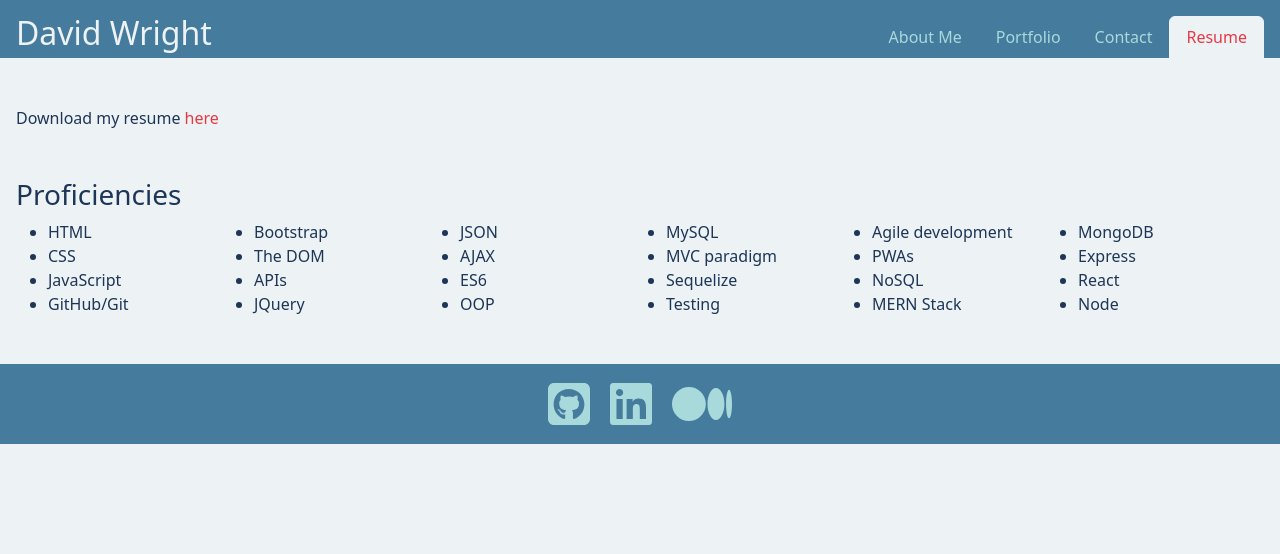
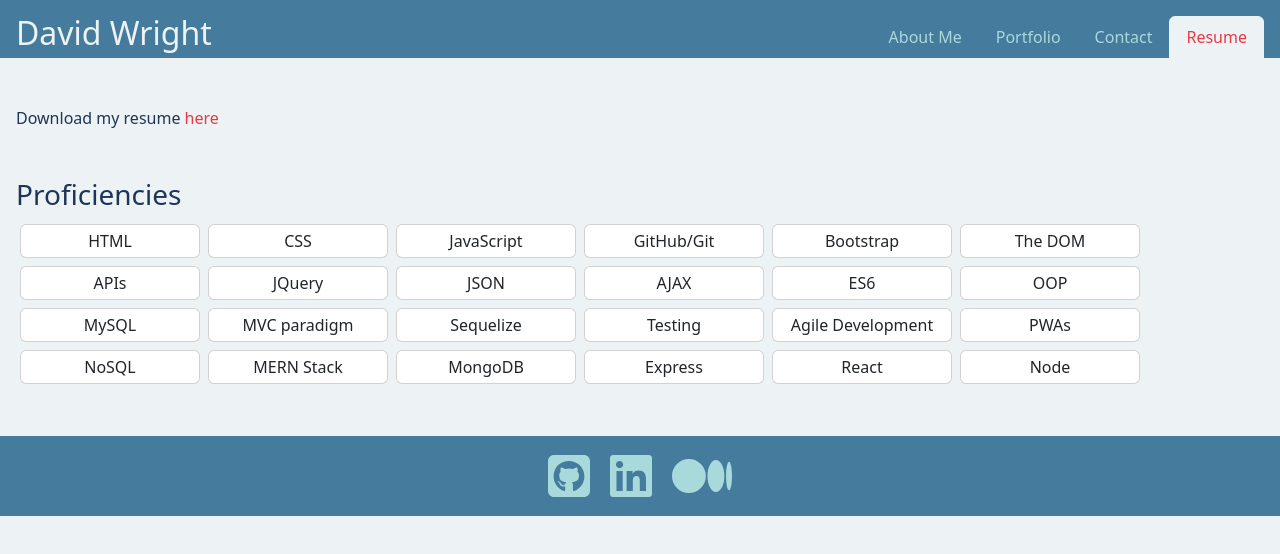
Before and after one commit to d-a-v-i-d-w-r-i-g-h-t/react-portfolio, a React (Vite) app: page /Resume in a window 1280 px wide. Shown: the top 554 px of the page. Built offline with nearby package versions, Linux system fonts and the light colour scheme.

Commit message:
Change list to minicards

```diff
--- /dev/null
+++ b/src/components/MiniCard.jsx
@@ -0,0 +1,9 @@
+const MiniCard = ({ proficiency }) => {
+  return(
+    <div className="mini-card card m-1 text-center">
+        <p className="px-2 py-1 m-0">{proficiency}</p>
+    </div>
+  );
+}
+
+export default MiniCard;
--- a/src/pages/Contact.jsx
+++ b/src/pages/Contact.jsx
@@ -189,7 +189,7 @@ function Contact() {
       </form>
 
       {/* email link */}
-      <p>Or contact me directly at <a href="mailto:d4v1dwr1gh7@gmail.com" className="link">d4v1dwr1gh7@gmail.com</a></p>
+      <p>Or contact me directly at <a href="mailto:davidswright73@gmail.com" className="link">davidswright73@gmail.com</a></p>
     </div>
   );
 }
--- /dev/null
+++ b/src/pages/Resume.css
@@ -0,0 +1,17 @@
+/* .proficiency-container {
+  display: flex;
+  flex-wrap: wrap;
+  gap: 10px;
+}
+
+.proficiency-card {
+  padding: 2px;
+  border: 1px solid #ccc;
+  border-radius: 5px;
+  background-color: #f9f9f9;
+} */
+
+.mini-card {
+  width: 180px;
+
+}
--- a/src/pages/Resume.jsx
+++ b/src/pages/Resume.jsx
@@ -1,6 +1,37 @@
-export default function Resume() {
+import MiniCard from '../components/MiniCard';
+import './Resume.css';
+
+const Resume = () => {
   // file path for downloadable resume
   const resumeFilePath = 'src/assets/files/Resume-David-Wright.pdf';
+  // proficiencies array
+  const proficiencies = [
+    "HTML",
+    "CSS",
+    "JavaScript",
+    "GitHub/Git",
+    "Bootstrap",
+    "The DOM",
+    "APIs",
+    "JQuery",
+    "JSON",
+    "AJAX",
+    "ES6",
+    "OOP",
+    "MySQL",
+    "MVC paradigm",
+    "Sequelize",
+    "Testing",
+    "Agile Development",
+    "PWAs",
+    "NoSQL",
+    "MERN Stack",
+    "MongoDB",
+    "Express",
+    "React",
+    "Node",
+  ];
+
 
   return (
     <div>
@@ -12,34 +43,15 @@ export default function Resume() {
           target="_blank"
         >here</a>
       </p>
-      {/* list of proficiencies */}
+      {/* list of proficiencies as individual mini cards */}
       <h3 className="mt-5">Proficiencies</h3>
-      <ul className="multi-column-list">
-        <li>HTML</li>
-        <li>CSS</li>
-        <li>JavaScript</li>
-        <li>GitHub/Git</li>
-        <li>Bootstrap</li>
-        <li>The DOM</li>
-        <li>APIs</li>
-        <li>JQuery</li>
-        <li>JSON</li>
-        <li>AJAX</li>
-        <li>ES6</li>
-        <li>OOP</li>
-        <li>MySQL</li>
-        <li>MVC paradigm</li>
-        <li>Sequelize</li>
-        <li>Testing</li>
-        <li>Agile development</li>
-        <li>PWAs</li>
-        <li>NoSQL</li>
-        <li>MERN Stack</li>
-        <li>MongoDB</li>
-        <li>Express</li>
-        <li>React</li>
-        <li>Node</li>
-      </ul>
+      <div className="proficiency-container d-flex flex-wrap">
+        {proficiencies.map((proficiency, index) => (
+          <MiniCard key={index} proficiency={proficiency} />
+        ))}
+      </div>
     </div>
   );
 }
+
+export default Resume;
```
